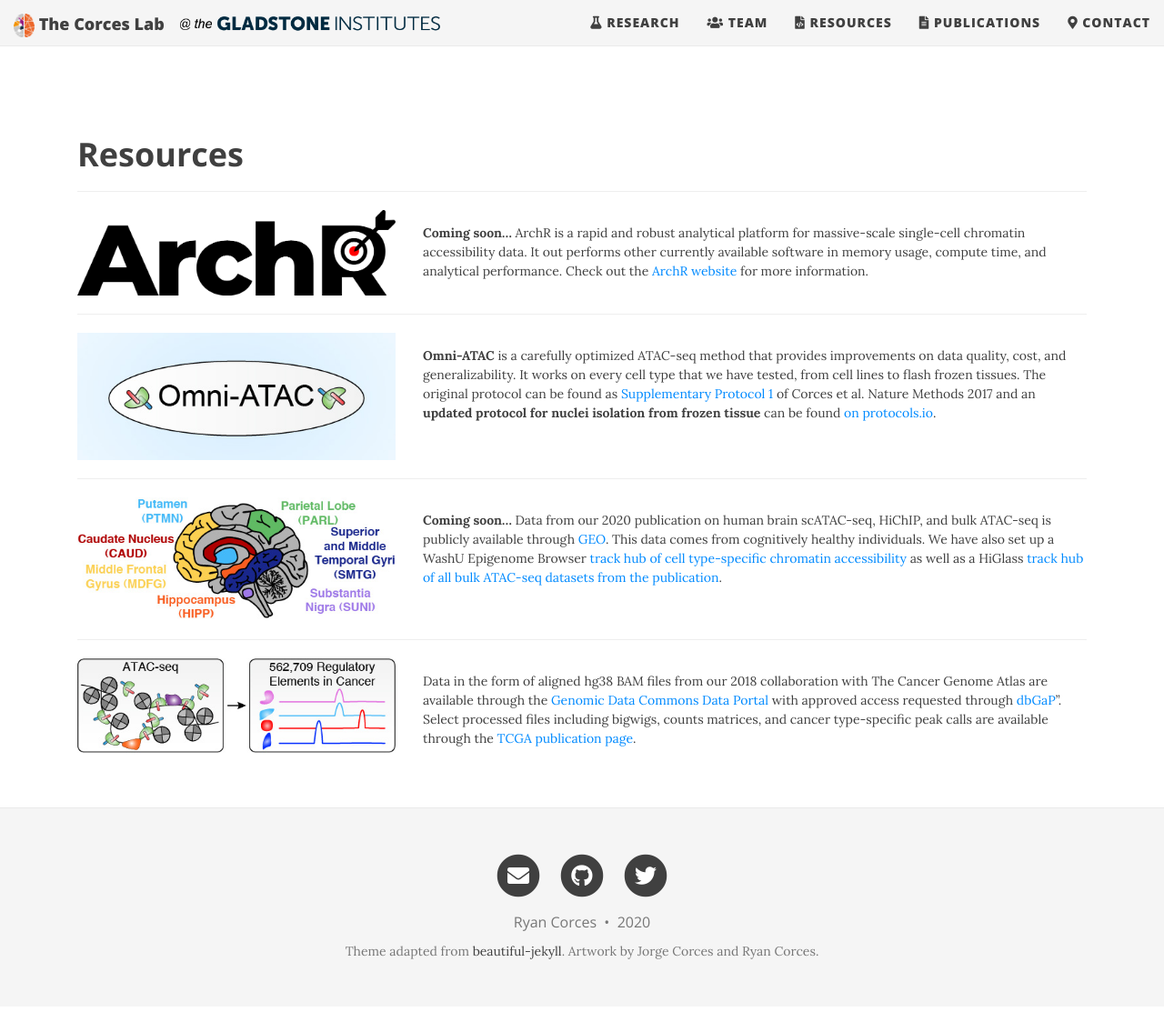
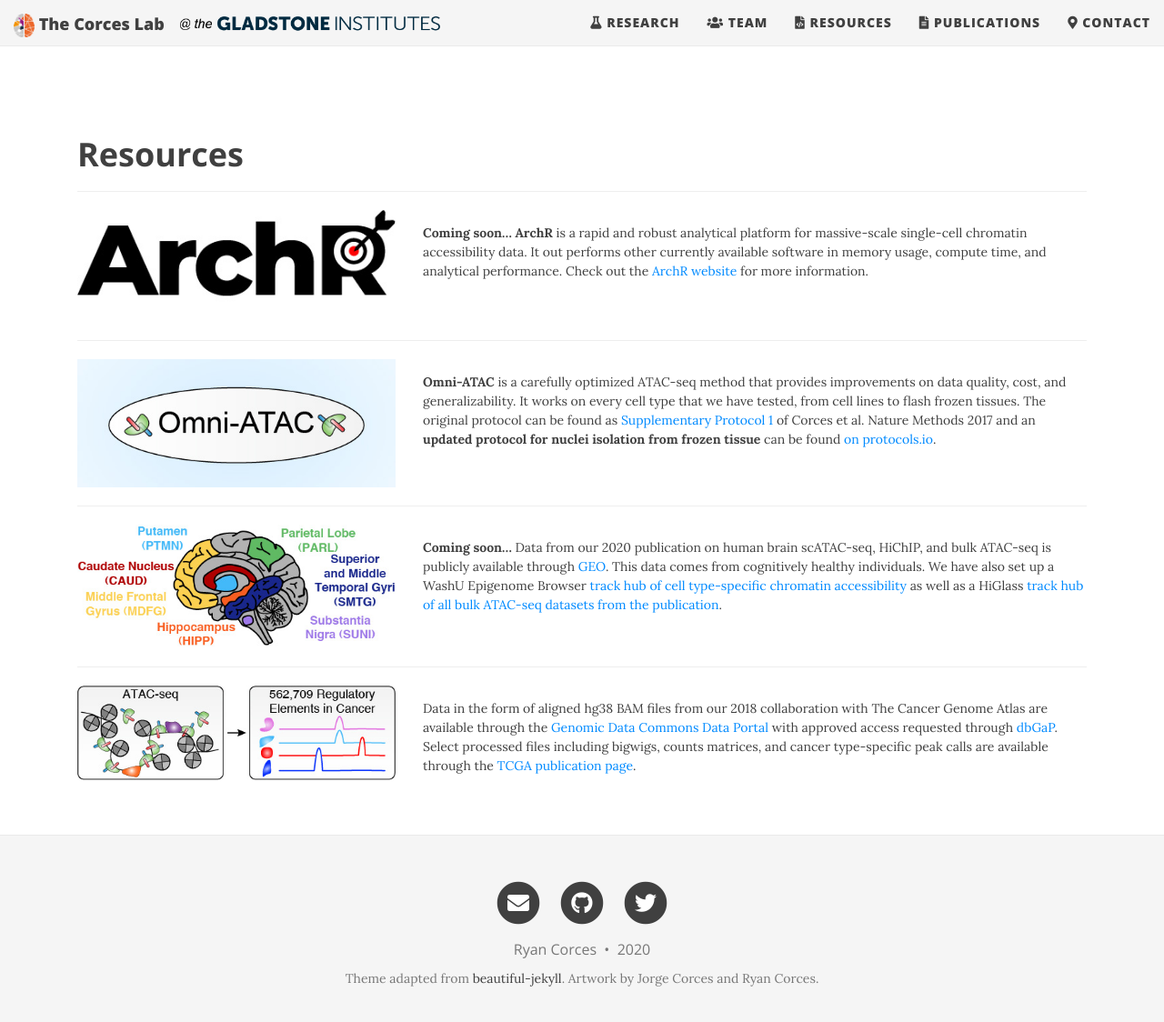
Before and after one commit to corceslab/corceslab.github.io, a Jekyll site: the page built from pages/Resources.md, in a window 1280 px wide and 1137 px high. Shown: the top 1124 px of the window at 91% size. Built offline with Jekyll 4.4.1, drawn with Linux system fonts in a browser that asks for light colours; nearby versions of some CDN libraries.

Commit message:
update resources

```diff
--- a/_data/Resources.yml
+++ b/_data/Resources.yml
@@ -1,7 +1,7 @@
 - title: ArchR
-  image: /img/resources/ArchR.png
+  image: /img/resources/ArchR.jpg
   imageLink: https://greenleaflab.github.io/ArchR_Website/
-  description: '__Coming soon...__ ArchR is a rapid and robust analytical platform for massive-scale single-cell chromatin accessibility data.
+  description: '__Coming soon...__ __ArchR__ is a rapid and robust analytical platform for massive-scale single-cell chromatin accessibility data.
   It out performs other currently available software in memory usage, compute time, and analytical performance. Check out the
   [ArchR website](https://greenleaflab.github.io/ArchR_Website/) for more information.'
 
@@ -18,7 +18,7 @@
   imageLink: https://www.biorxiv.org/content/10.1101/2020.01.06.896159v1.full
   description: '__Coming soon...__ Data from our 2020 publication on human brain scATAC-seq, HiChIP, and bulk ATAC-seq is publicly available through
   [GEO](). This data comes from cognitively healthy individuals. We have also set up a WashU Epigenome Browser
-  [track hub of cell type-specific chromatin accessibility](https://www.ncbi.nlm.nih.gov/projects/gap/cgi-bin/study.cgi?study_id=phs000178.v11.p8) as well
+  [track hub of cell type-specific chromatin accessibility]() as well
   as a HiGlass [track hub of all bulk ATAC-seq datasets from the publication]().'
 
 - title: TCGA ATAC-seq
@@ -26,5 +26,5 @@
   imageLink: https://www.ncbi.nlm.nih.gov/pubmed/30361341
   description: 'Data in the form of aligned hg38 BAM files from our 2018 collaboration with The Cancer Genome Atlas are available through the
   [Genomic Data Commons Data Portal](https://portal.gdc.cancer.gov/) with approved access requested through
-  [dbGaP](https://www.ncbi.nlm.nih.gov/projects/gap/cgi-bin/study.cgi?study_id=phs000178.v11.p8)". Select processed files including bigwigs,
+  [dbGaP](https://www.ncbi.nlm.nih.gov/projects/gap/cgi-bin/study.cgi?study_id=phs000178.v11.p8). Select processed files including bigwigs,
   counts matrices, and cancer type-specific peak calls are available through the [TCGA publication page](https://gdc.cancer.gov/about-data/publications/ATACseq-AWG).'
```
Also changed, not shown: img/resources/ArchR.jpg (added), img/resources/ArchR.png (deleted).
